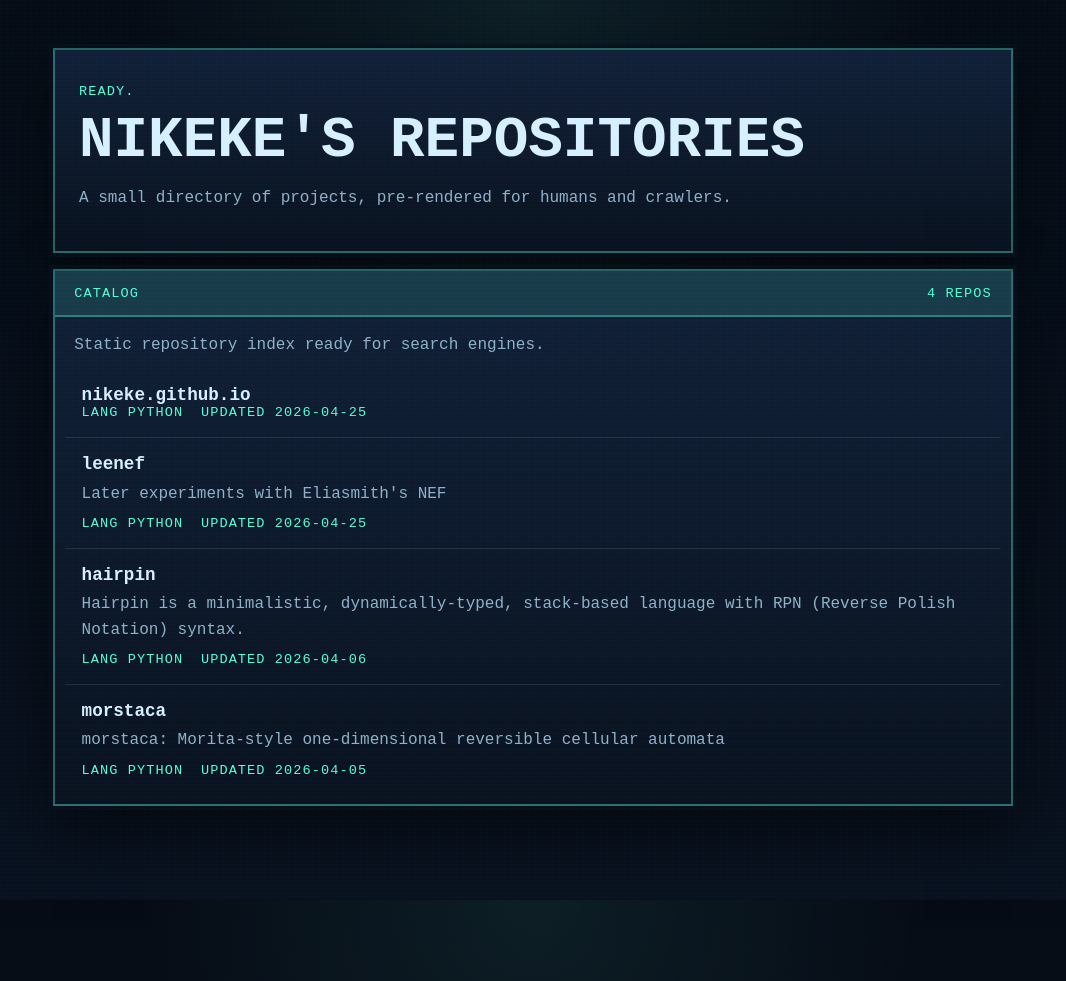
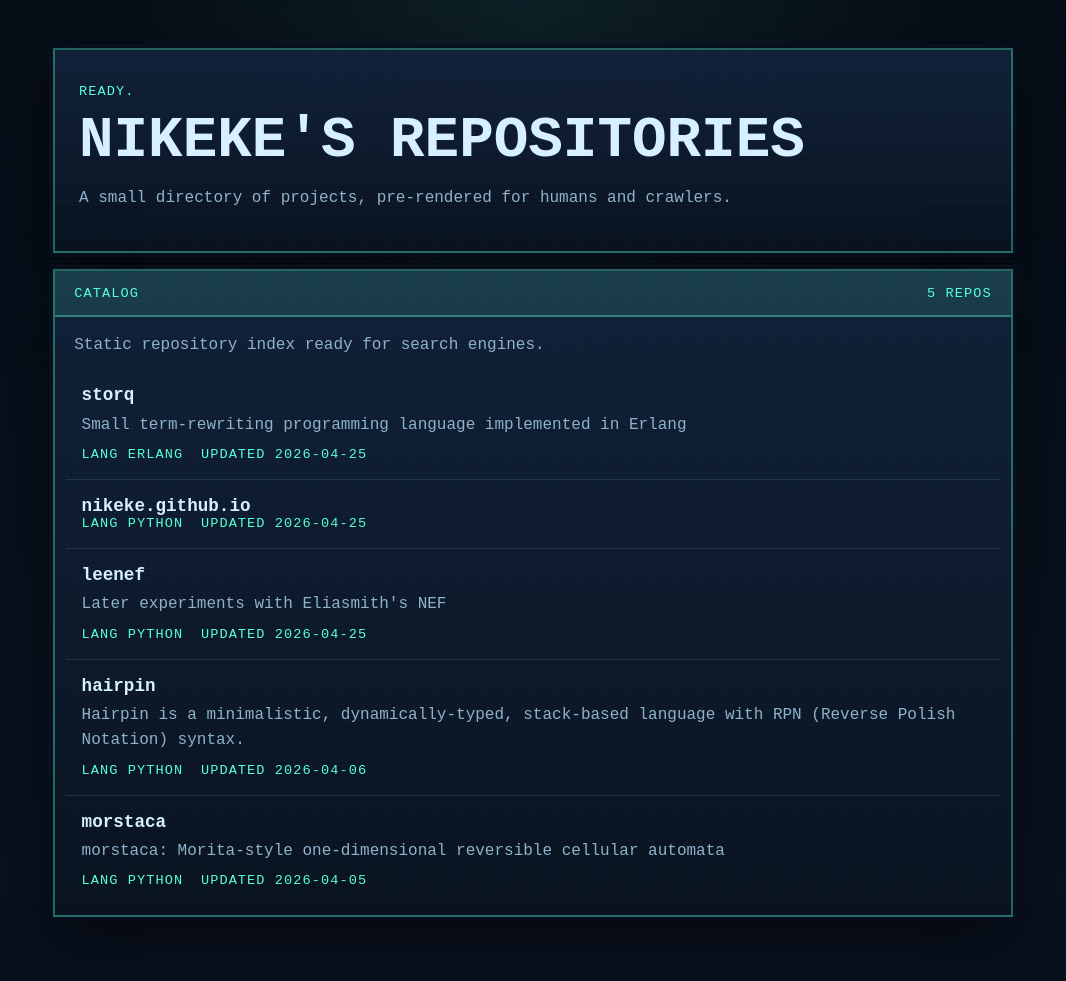
Before and after one commit to nikeke/nikeke.github.io, a Jekyll site: the page built from index.html, in a window 1280 px wide. Shown: the whole page, without its empty margins (107-1173 px from the left). Built offline with Jekyll 4.4.1, drawn with Linux system fonts in a browser that asks for light colours.

Commit message:
fix: include storq in repo list and improve refresh trigger robustness
- Add storq to _data/repositories.yml (5 repos total)
- Remove paths filter from push trigger in update-repos.yml so any
  push to main refreshes the repo list
- Add sort=pushed&direction=desc to GitHub API URL in
  fetch_repositories.py for more robust ordering
- Update README.md to reflect new trigger behavior

Agent-Logs-Url: https://github.com/nikeke/nikeke.github.io/sessions/520cf4b5-fad6-4f94-b29d-d4967f5b5fc3

Co-authored-by: nikeke <3512967+nikeke@users.noreply.github.com>

```diff
--- a/_data/repositories.yml
+++ b/_data/repositories.yml
@@ -26,3 +26,10 @@
   fork: false
   archived: false
   pushed_at: "2026-04-25T18:59:29Z"
+- name: storq
+  html_url: "https://github.com/nikeke/storq"
+  description: "Small term-rewriting programming language implemented in Erlang"
+  language: Erlang
+  fork: false
+  archived: false
+  pushed_at: "2026-04-25T20:27:59Z"
--- a/scripts/fetch_repositories.py
+++ b/scripts/fetch_repositories.py
@@ -30,7 +30,7 @@ def fetch_repos(owner: str) -> list[dict]:
     while True:
         url = (
             f"https://api.github.com/users/{owner}/repos"
-            f"?type=owner&per_page=100&page={page}"
+            f"?type=owner&sort=pushed&direction=desc&per_page=100&page={page}"
         )
         req = urllib.request.Request(url, headers=headers)
         try:
```
Also changed, not shown: .github/workflows/update-repos.yml, README.md.
